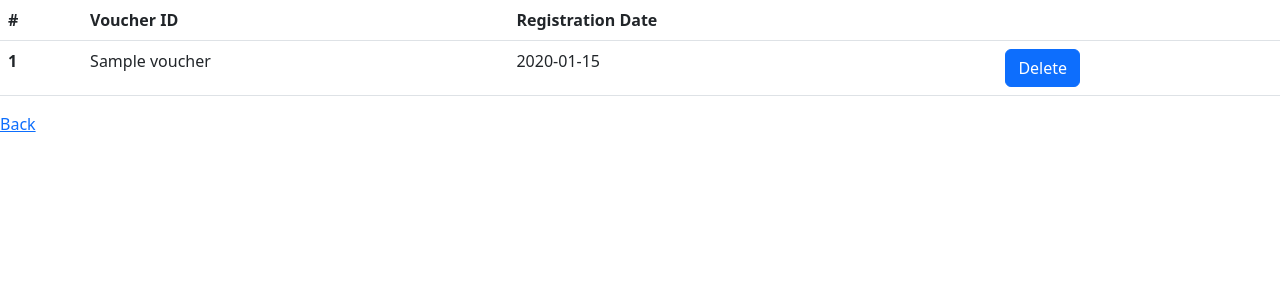
After one commit to kursph/voucher-system-moonshiner, a Symfony app: template templates/voucher_registry/list.html.twig in a window 1280 px wide. The commit adds this page. Shown: the top 300 px of the page. Run offline with Twig, Linux system fonts and the light colour scheme; the template is opened without the code that fills it: most values are stand-ins (such as "Sample title", 1, 10 or a date in 2020); some libraries are stand-ins or nearby versions.

Commit message:
retreive personal vouchers via username

```diff
--- a/migrations/Version20221107225428.php
+++ b/migrations/Version20221108144915.php
@@ -10,7 +10,7 @@ use Doctrine\Migrations\AbstractMigration;
 /**
  * Auto-generated Migration: Please modify to your needs!
  */
-final class Version20221107225428 extends AbstractMigration
+final class Version20221108144915 extends AbstractMigration
 {
     public function getDescription(): string
     {
@@ -25,8 +25,7 @@ final class Version20221107225428 extends AbstractMigration
         $this->addSql('CREATE SEQUENCE voucher_type_id_seq INCREMENT BY 1 MINVALUE 1 START 1');
         $this->addSql('CREATE TABLE voucher (id INT NOT NULL, type_id INT NOT NULL, title VARCHAR(255) NOT NULL, description TEXT NOT NULL, amount INT NOT NULL, permanent BOOLEAN DEFAULT NULL, valid_from DATE DEFAULT NULL, valid_until DATE NOT NULL, created_at TIMESTAMP(0) WITHOUT TIME ZONE NOT NULL, updated_at TIMESTAMP(0) WITHOUT TIME ZONE NOT NULL, PRIMARY KEY(id))');
         $this->addSql('CREATE INDEX IDX_1392A5D8C54C8C93 ON voucher (type_id)');
-        $this->addSql('CREATE TABLE voucher_registry (id INT NOT NULL, user_name VARCHAR(255) NOT NULL, voucher TEXT NOT NULL, register_date DATE NOT NULL, created_at TIMESTAMP(0) WITHOUT TIME ZONE NOT NULL, updated_at TIMESTAMP(0) WITHOUT TIME ZONE NOT NULL, PRIMARY KEY(id))');
-        $this->addSql('COMMENT ON COLUMN voucher_registry.voucher IS \'(DC2Type:object)\'');
+        $this->addSql('CREATE TABLE voucher_registry (id INT NOT NULL, user_name VARCHAR(255) NOT NULL, voucher VARCHAR(255) NOT NULL, register_date DATE NOT NULL, created_at TIMESTAMP(0) WITHOUT TIME ZONE NOT NULL, updated_at TIMESTAMP(0) WITHOUT TIME ZONE NOT NULL, PRIMARY KEY(id))');
         $this->addSql('CREATE TABLE voucher_type (id INT NOT NULL, name VARCHAR(255) NOT NULL, description TEXT NOT NULL, created_at TIMESTAMP(0) WITHOUT TIME ZONE NOT NULL, updated_at TIMESTAMP(0) WITHOUT TIME ZONE NOT NULL, PRIMARY KEY(id))');
         $this->addSql('ALTER TABLE voucher ADD CONSTRAINT FK_1392A5D8C54C8C93 FOREIGN KEY (type_id) REFERENCES voucher_type (id) NOT DEFERRABLE INITIALLY IMMEDIATE');
     }
--- a/templates/base.html.twig
+++ b/templates/base.html.twig
@@ -17,5 +17,7 @@
     </head>
     <body>
         {% block body %}{% endblock %}
+
+        <a href="{{ path('app_index') }}">Back</a>
     </body>
 </html>
--- a/templates/index/index.html.twig
+++ b/templates/index/index.html.twig
@@ -39,4 +39,10 @@
     </table>
     <a href="{{ path('app_voucher_create') }}" class="btn btn-primary">Create new voucher</a>
     <a href="{{ path('app_voucher_type_create') }}" class="btn btn-primary">Create new voucher type</a>
+    <form action="{{ url('app_voucher_registry_list') }}" method="POST">
+        <label for="userName">
+            <input type="text" name="userName" id="userName">
+        </label>
+        <button type="submit" class="btn btn-secondary">List your vouchers</button>
+    </form>
 {% endblock %}
--- /dev/null
+++ b/templates/voucher_registry/list.html.twig
@@ -0,0 +1,25 @@
+{% extends 'base.html.twig' %}
+
+{% block body %}
+    <table class="table">
+        <thead>
+        <tr>
+            <th scope="col">#</th>
+            <th scope="col">Voucher ID</th>
+            <th scope="col">Registration Date</th>
+            <th scope="col"></th>
+        </tr>
+        </thead>
+        <tbody>
+        {% for persVoucher in vouchersList %}
+            <tr>
+                <th scope="row">{{ persVoucher.id }}</th>
+                <td>{{ persVoucher.voucher }}</td>
+                <td>{{ persVoucher.registerDate|date('Y-m-d') }}</td>
+                <td><a href="" class="btn btn-primary">Delete</a>
+                </td>
+            </tr>
+        {% endfor %}
+        </tbody>
+    </table>
+{% endblock %}
```
Also changed, not shown: src/Controller/VoucherRegistryController.php (+15 -1 lines), src/Entity/VoucherRegistry.php (+5 -5 lines).
